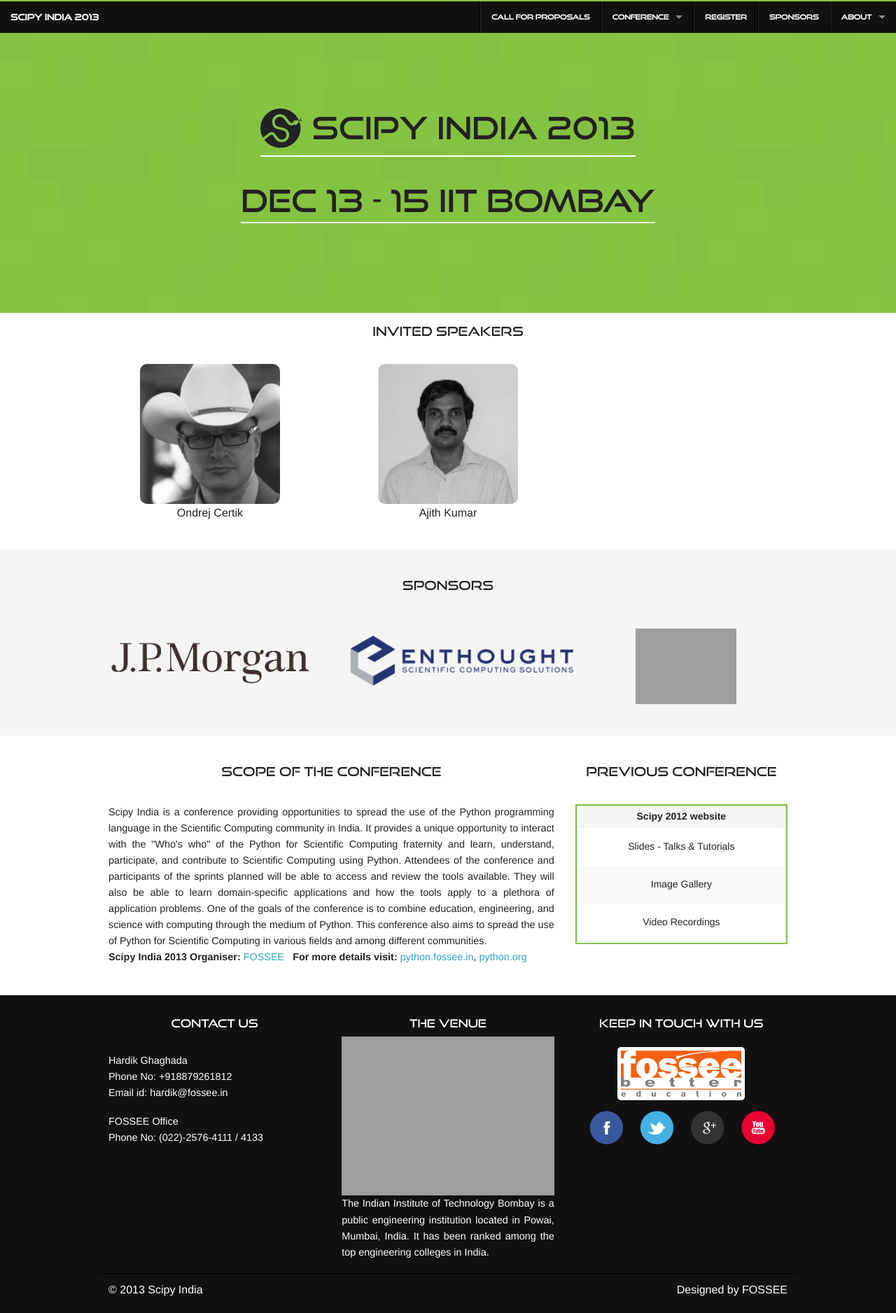
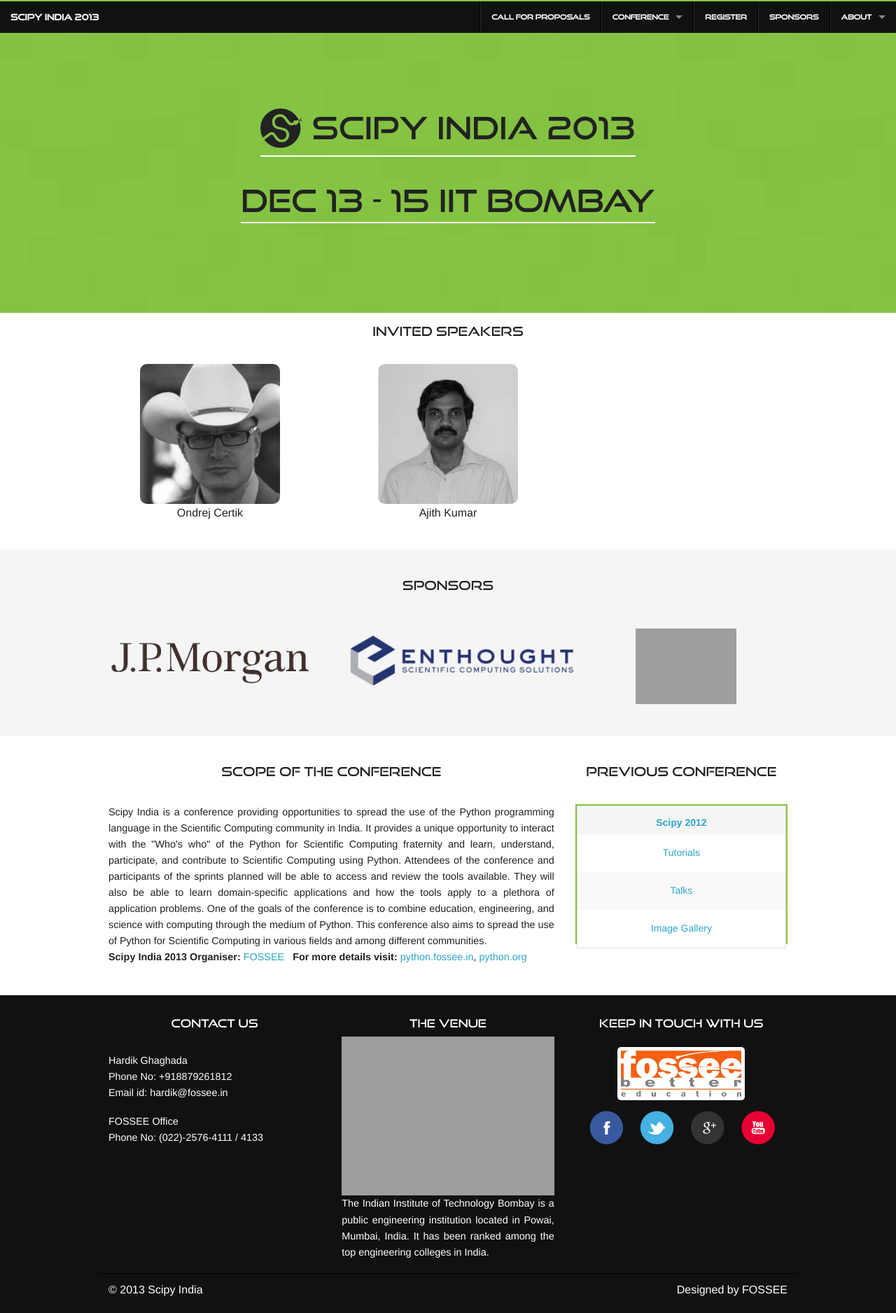
Before and after one commit to FOSSEE/SciPy2013, a Django app: template website/templates/index.html in a window 1280 px wide. Shown: the whole page at 70% size. Run offline with Django 3.2, Linux system fonts and the light colour scheme; the template is opened without the code that fills it, so the values that code supplies are empty; grey boxes are pictures that could not be loaded.

Commit message:
previous links

```diff
--- a/website/templates/index.html
+++ b/website/templates/index.html
@@ -146,17 +146,17 @@
         <div id="previous-conference">
           <table>
             <thead>
-              <th>Scipy 2012 website</th>
+              <th style="padding-top:16px;"><a href="http://scipy.in/2012" target="_blank">Scipy 2012</a></th>
             </thead>
             <tbody>
               <tr>
-                <td>Slides - Talks & Tutorials</td>
+                <td><a href="http://scipy.in/2012/tutorials/" target="_blank">Tutorials</a></td>
               </tr>
               <tr>
-                <td>Image Gallery</td>
+                <td><a href="http://scipy.in/2012/talks/" target="_blank">Talks</a></td>
               </tr>
               <tr>
-                <td>Video Recordings</td>
+                <td><a href="https://plus.google.com/photos/+HardikGhaghada/albums/5830648864137819041?banner=pwa" target="_blank">Image Gallery</a></td>
               </tr>
             </tbody>
           </table>
```
